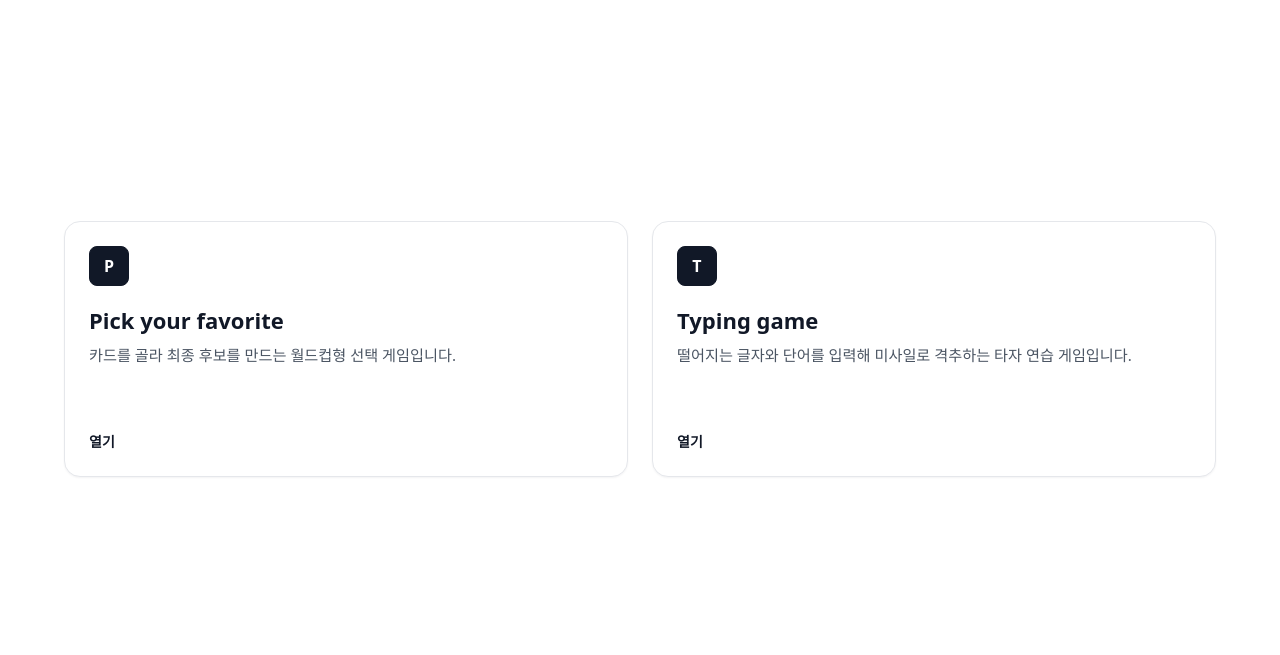
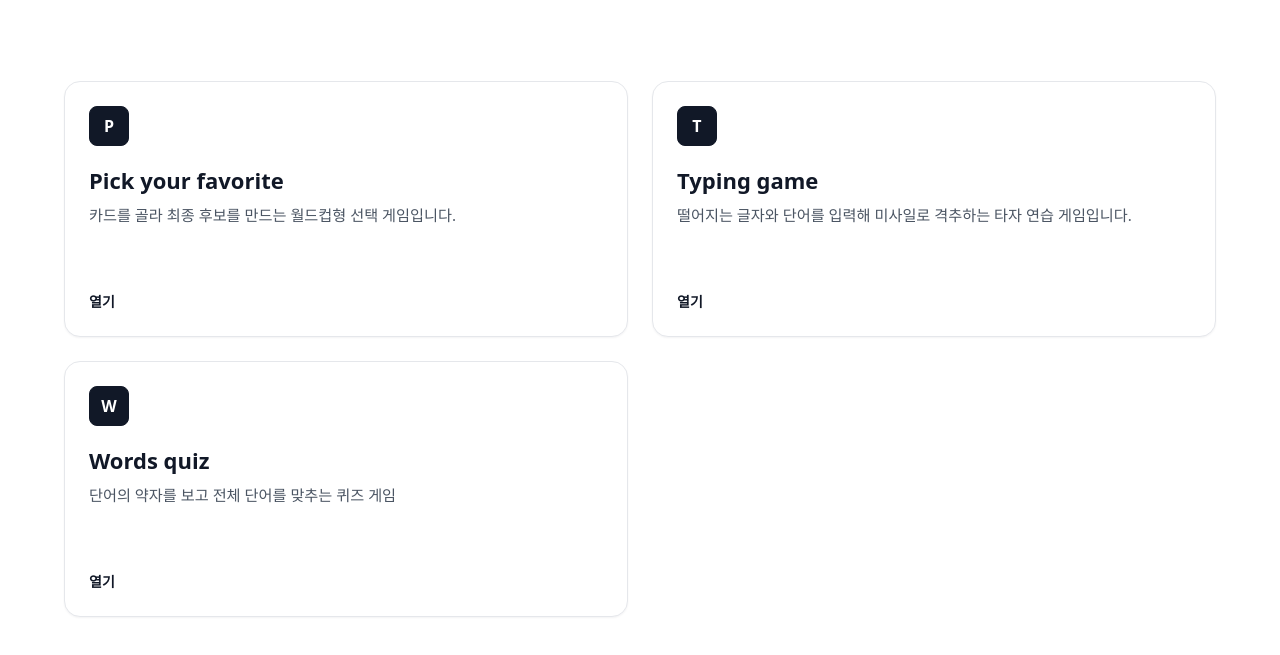
Before and after one commit to MrJino/MrJino.github.io, a website: page playground/index.html in a window 1280 px wide. Shown: the part 75-730 px from the top of the page. Drawn offline with Linux system fonts and the light colour scheme.

Commit message:
단어퀴즈 진입메뉴 추가

```diff
--- a/playground/index.html
+++ b/playground/index.html
@@ -205,6 +205,11 @@
         opacity: 0;
       }
 
+      .delay-3 {
+        animation-delay: 0.3s;
+        opacity: 0;
+      }
+
       @media (max-width: 768px) {
         nav .container {
           padding-left: 0.5rem;
@@ -269,6 +274,15 @@
             </div>
             <div class="app-card__meta">열기</div>
           </a>
+
+          <a class="app-card fade-in delay-3" href="https://play.gurunun.me/words-quiz/">
+            <div>
+              <div class="app-card__icon">W</div>
+              <h2 class="app-card__title">Words quiz</h2>
+              <p class="app-card__desc">단어의 약자를 보고 전체 단어를 맞추는 퀴즈 게임</p>
+            </div>
+            <div class="app-card__meta">열기</div>
+          </a>
         </section>
       </div>
     </main>
```
